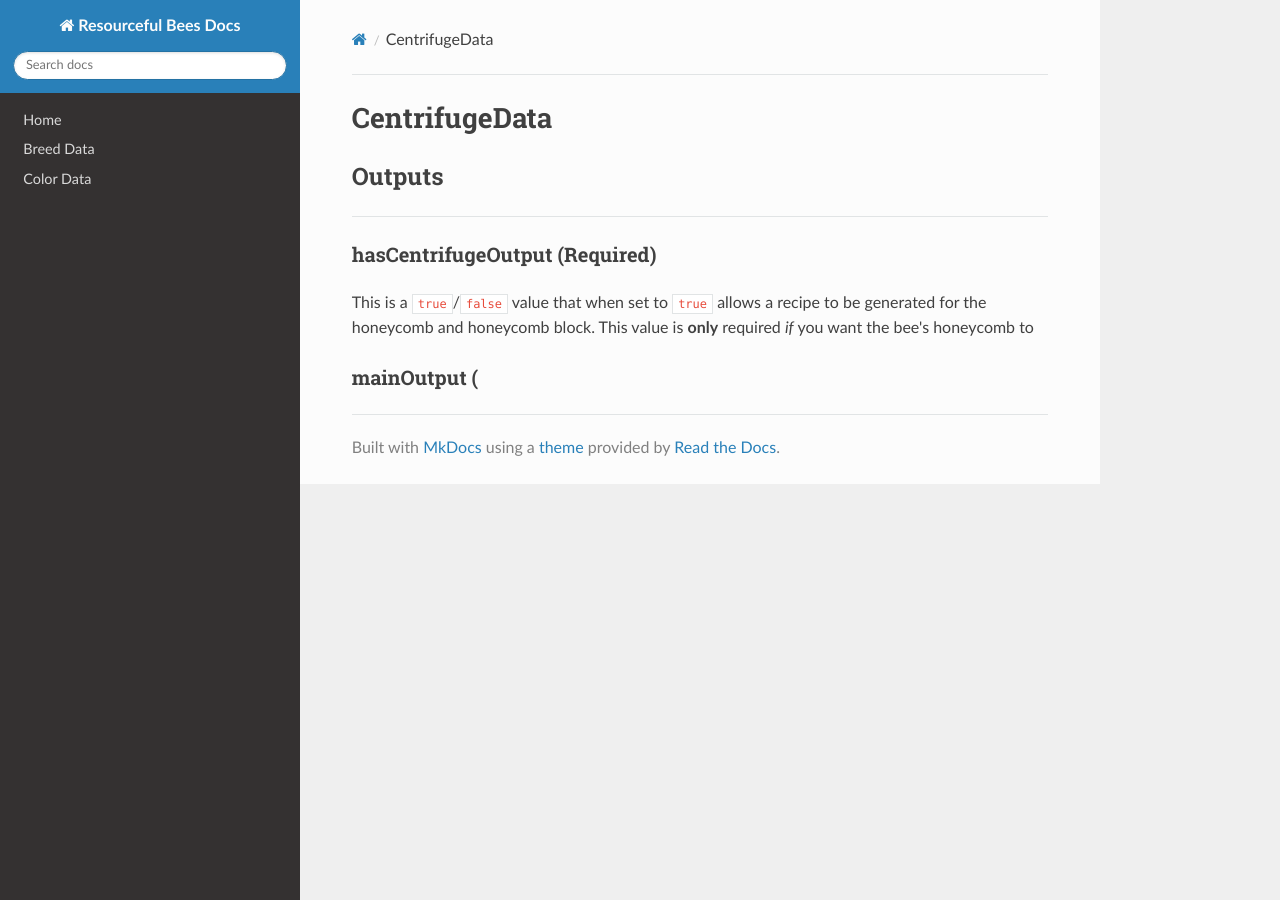
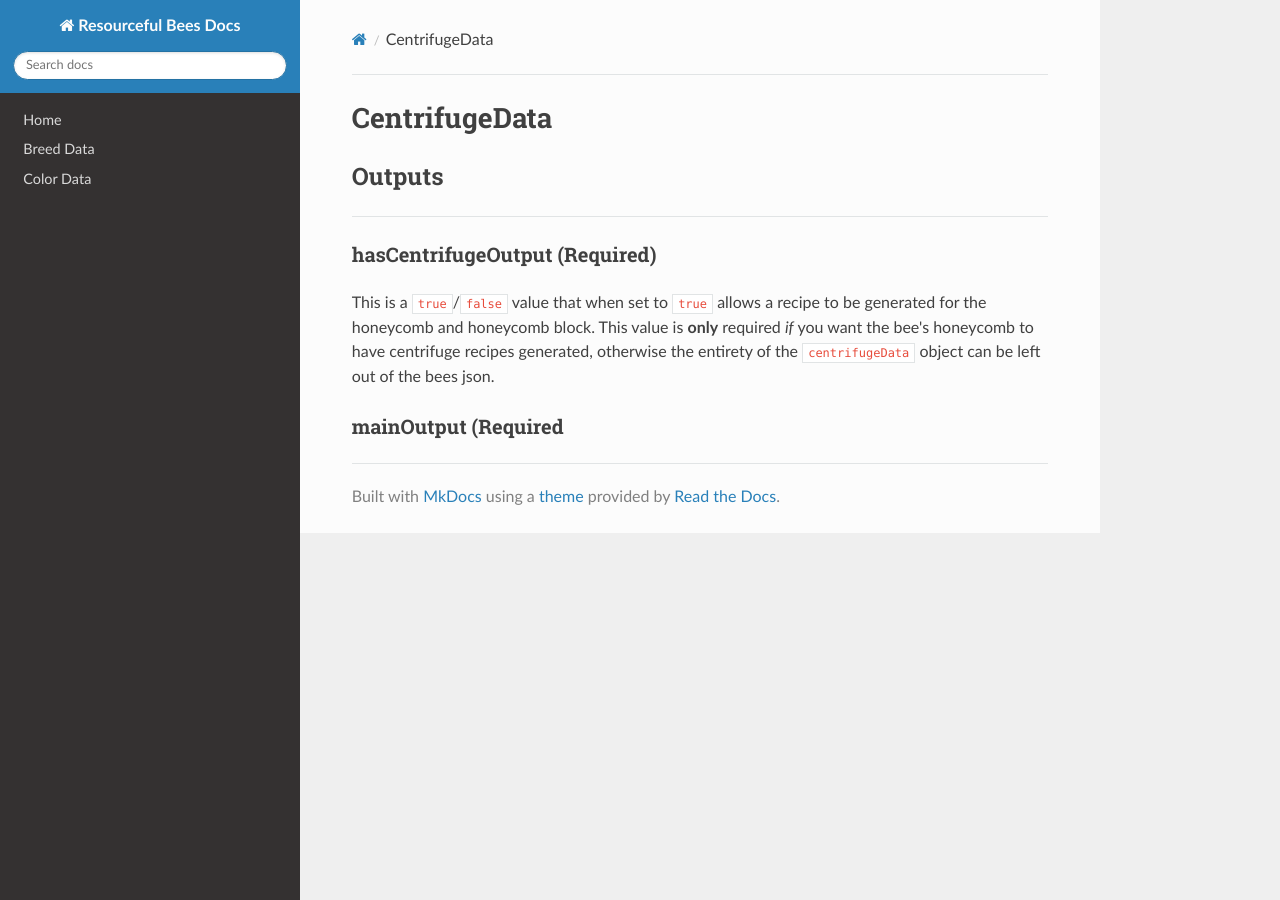
Before and after one commit to Team-Resourceful/ResourcefulBeesDocs, an MkDocs documentation site: the page built from docs/bee_data/centrifuge_data.md, in a window 1280 px wide. Built offline with MkDocs 1.6.1, drawn with Linux system fonts in a browser that asks for light colours; nearby versions of some CDN libraries.

Commit message:
docs/bee_data/centrifuge_data.md updated from https://stackedit.io/

```diff
--- a/docs/bee_data/centrifuge_data.md
+++ b/docs/bee_data/centrifuge_data.md
@@ -5,9 +5,9 @@
 
 ### **hasCentrifugeOutput** (Required)
 
-This is a `true`/`false` value that when set to `true` allows a recipe to be generated for the honeycomb and honeycomb block. This value is **only** required *if* you want the bee's honeycomb to
+This is a `true`/`false` value that when set to `true` allows a recipe to be generated for the honeycomb and honeycomb block. This value is **only** required *if* you want the bee's honeycomb to have centrifuge recipes generated, otherwise the entirety of the `centrifugeData` object can be left out of the bees json.
 
-### **mainOutput** (
+### **mainOutput** (Required
 <!--stackedit_data:
-eyJoaXN0b3J5IjpbLTE5Nzc5MjUyMDJdfQ==
+eyJoaXN0b3J5IjpbOTE1OTE5Nzk0XX0=
 -->
```
